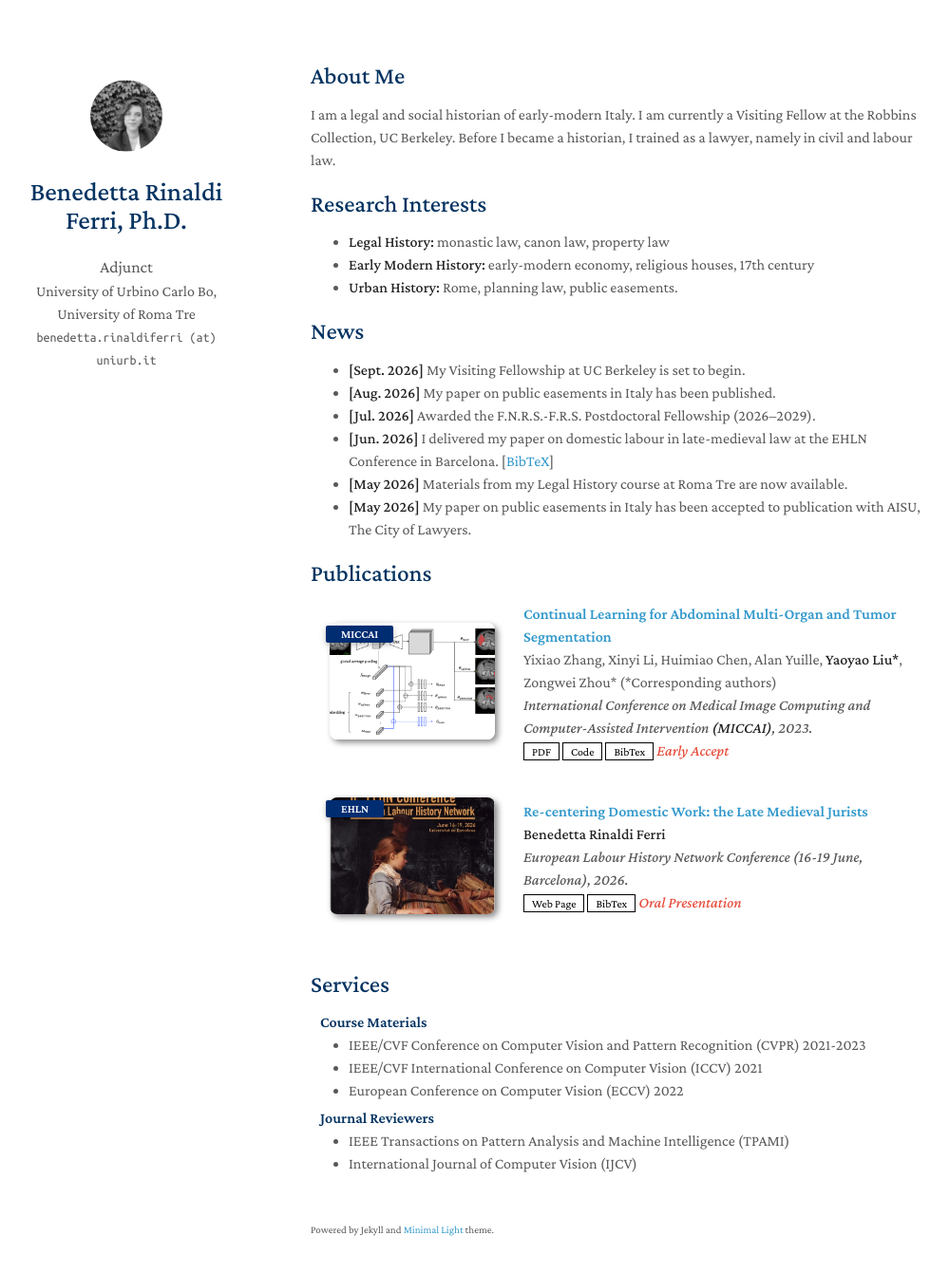
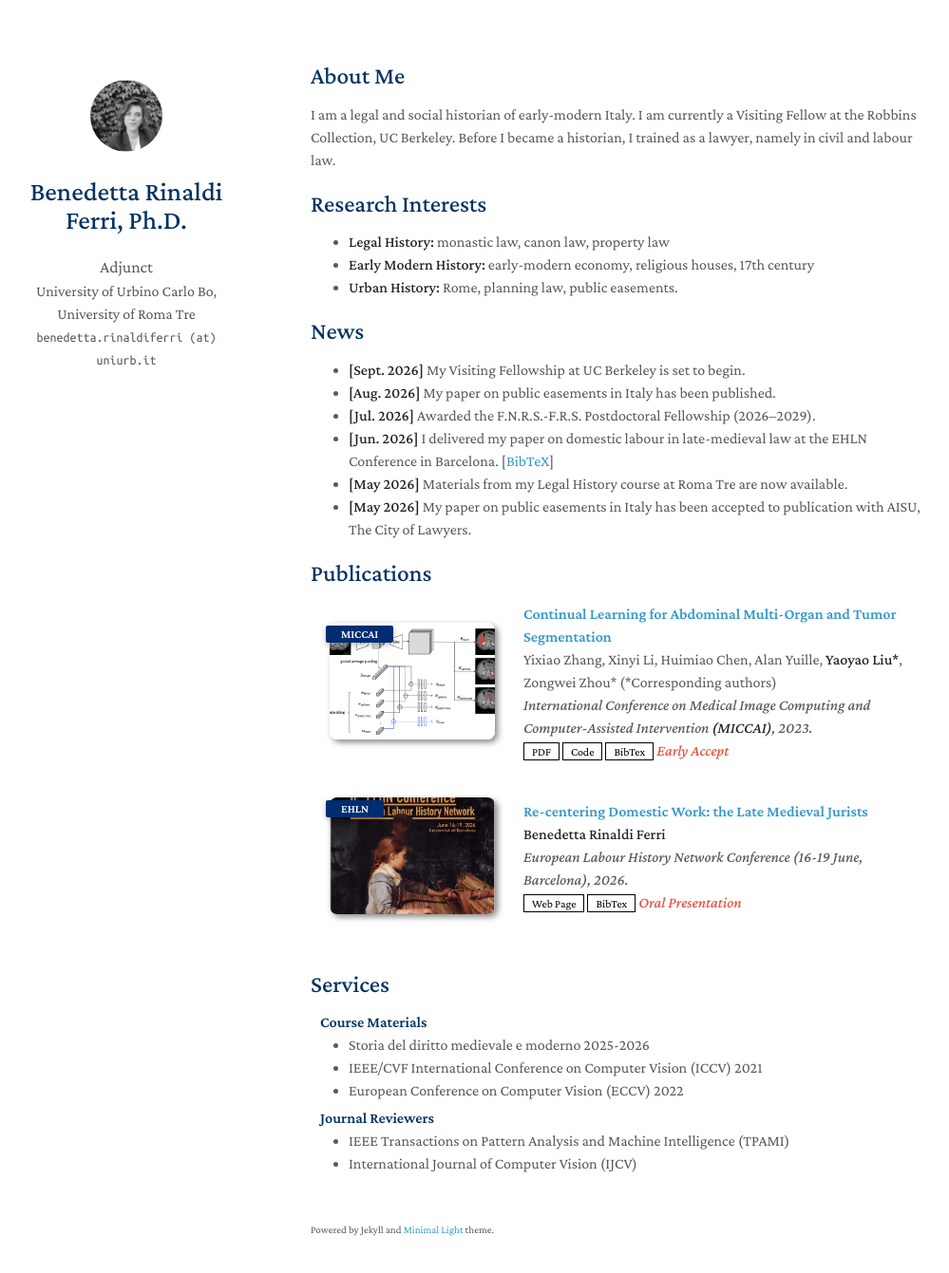
Before and after one commit to rinaldiferri/rinaldiferri.github.io, a Jekyll site: the page built from index.md, in a window 1280 px wide and 1376 px high. Shown: the top 1341 px of the window at 95% size, without its empty margins (143-1142 px from the left). Built offline with Jekyll 4.4.1, drawn with Linux system fonts in a browser that asks for light colours; a style sheet for code colours, icons or effects is not loaded; our own code applies the rules of GitHub Pages for plain Markdown files.

Commit message:
Update services.md

```diff
--- a/_includes/services.md
+++ b/_includes/services.md
@@ -3,7 +3,7 @@
 <h4 style="margin:0 10px 0;">Course Materials</h4>
 
 <ul style="margin:0 0 5px;">
-  <li><a href="http://cvpr2023.thecvf.com/"><autocolor>IEEE/CVF Conference on Computer Vision and Pattern Recognition (CVPR) 2021-2023</autocolor></a></li>
+  <li><a href="https://studiumanistici.uniroma3.it/insegnamento-erogato/dipartimento-di-studi-umanistici/lm/2025-2026/storia-e-societa-0580707308500001/fc0a7544-2def-41a0-bf79-fc28f31eff77--20711454/"><autocolor>Storia del diritto medievale e moderno 2025-2026</autocolor></a></li>
   <li><a href="http://iccv2021.thecvf.com/"><autocolor>IEEE/CVF International Conference on Computer Vision (ICCV) 2021</autocolor></a></li>
   <li><a href="https://eccv2022.ecva.net/"><autocolor>European Conference on Computer Vision (ECCV) 2022</autocolor></a></li>
 </ul>
```
